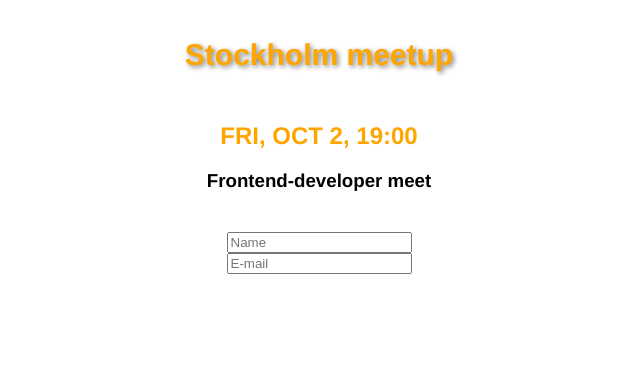
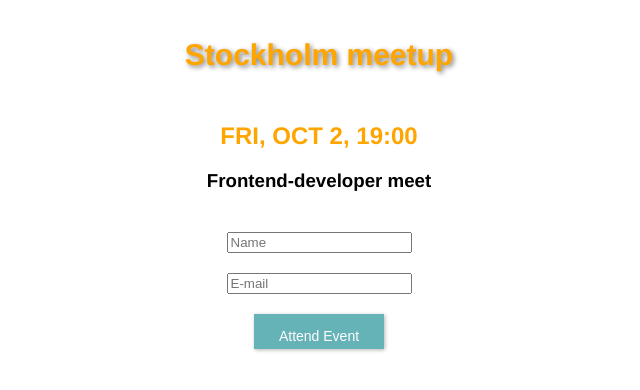
Before and after one commit to jenseneducation-Frida-Johansson/meetup-stockholm, a Vue app: page /attendEvent/1 in a window 1280 px wide. Shown: the top 390 px of the page, without its empty margins (321-961 px from the left). Built offline with nearby package versions, Linux system fonts and the light colour scheme.

Commit message:
implemented submit button

```diff
--- a/src/components/AttendForm.vue
+++ b/src/components/AttendForm.vue
@@ -4,13 +4,8 @@
     <h2 class="date time">{{ event.date }}, {{ event.time }}</h2>
     <h3>{{ event.name }}</h3>
     <div class="form">
-      <input type="text" placeholder="Name " maxlength="30" />
-
-      <input type="text" placeholder="E-mail" />
-
-      <!-- <li>
-          <input type="text" placeholder="Adress" v-model="adress" />
-        </li> -->
+      <input class="Name" type="text" placeholder="Name " maxlength="30" />
+      <input class="E-mail" type="text" placeholder="E-mail" maxlength="30" />
     </div>
   </div>
 </template>
@@ -31,4 +26,7 @@ export default {
   justify-content: space-between;
   margin-top: 40px;
 }
+.E-mail {
+  margin: 20px 0px 20px 00px;
+}
 </style>
--- a/src/views/AttendEvent.vue
+++ b/src/views/AttendEvent.vue
@@ -1,17 +1,25 @@
 <template>
   <div>
     <AttendForm />
+    <AttendButton class="submit" />
   </div>
 </template>
 
 <script>
 import AttendForm from "@/components/AttendForm.vue";
+import AttendButton from "@/components/AttendButton.vue";
 export default {
   components: {
     AttendForm,
+    AttendButton,
   },
 };
 </script>
 
 <style>
+.submit {
+  width: 130px;
+  height: 35px;
+  font-size: 14px;
+}
 </style>
```
Also changed, not shown: 1 other file (tests, documents, lock files or other folders).
